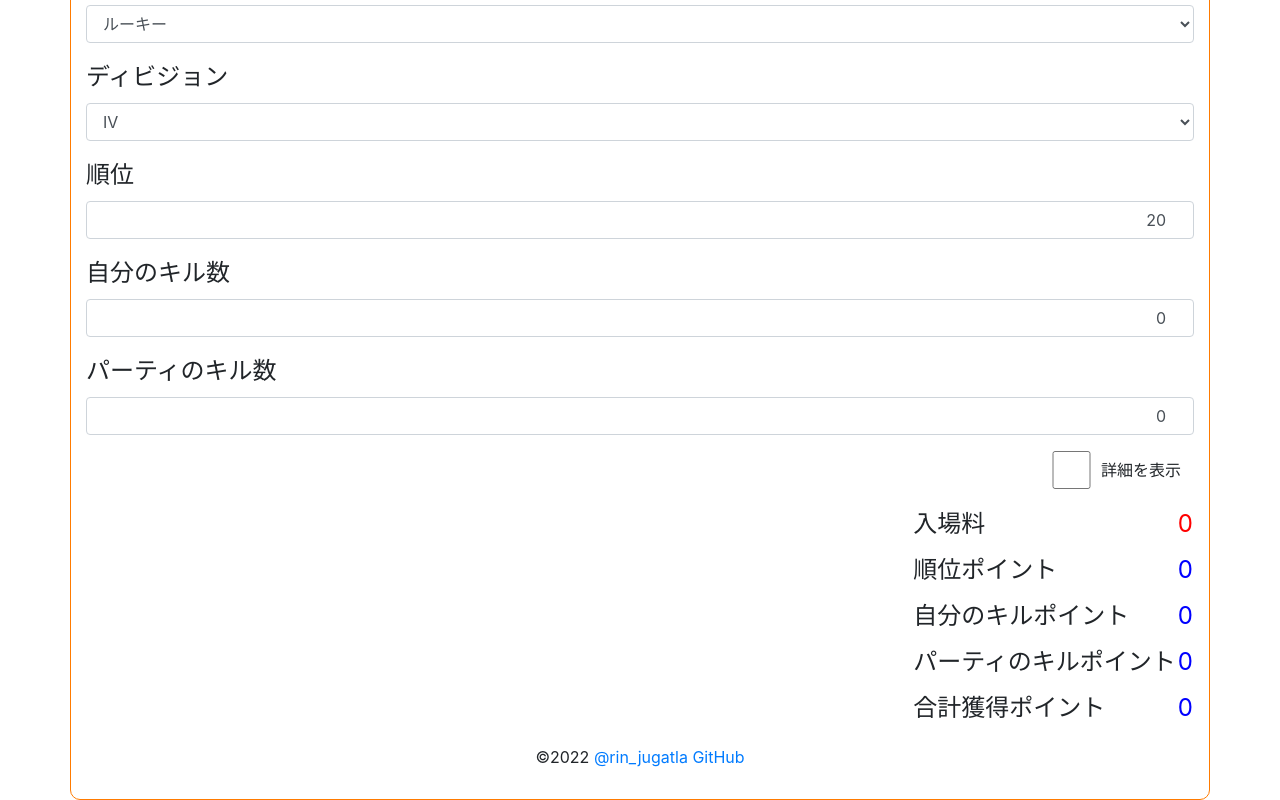
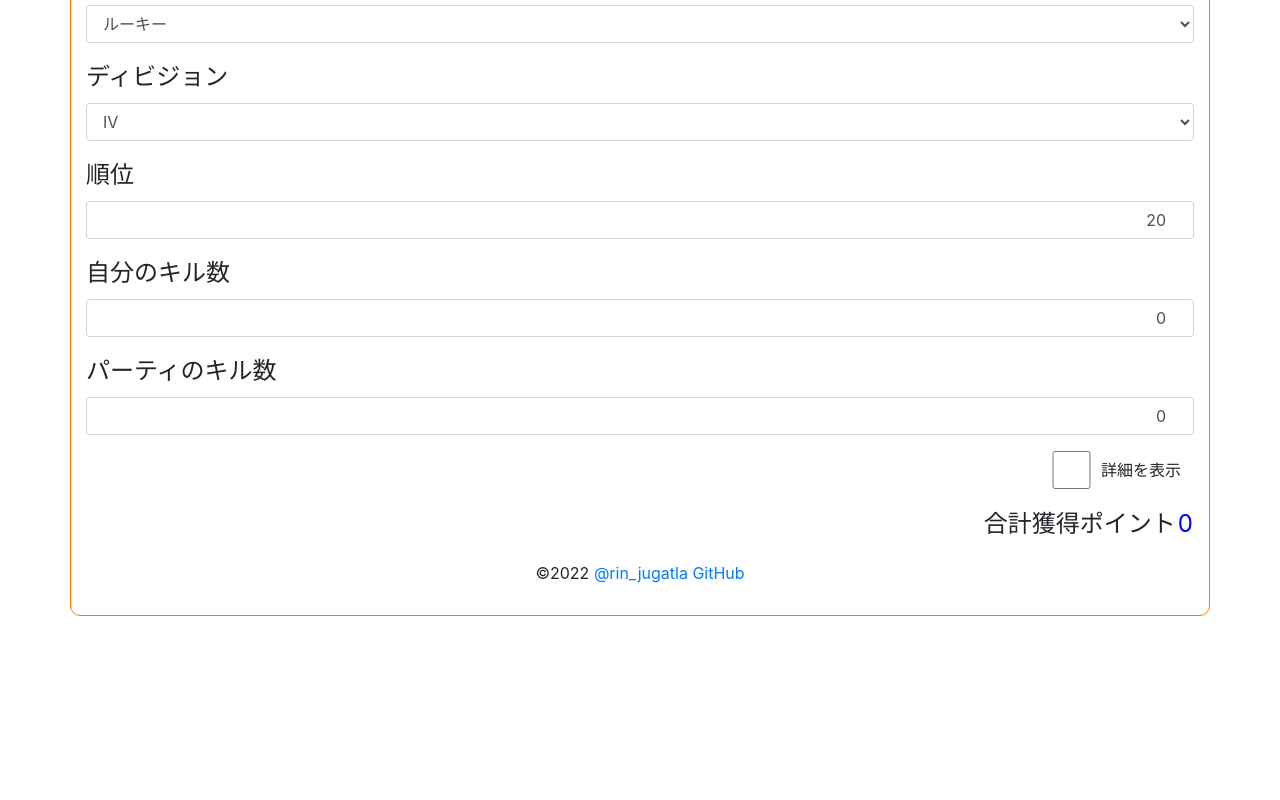
Before and after one commit to rinjugatla/ApexLegendsRankCalculator, a plain HTML site: page index.html in a window 1280 px wide. Shown: the part 118-918 px from the top of the page. After the commit the page ends 800 px from the top, so only its background shows below. Drawn offline with nearby package versions, Linux system fonts and the light colour scheme.

Commit message:
詳細を表示をチェックしたときのみキルポイントの詳細を表示する機能を追加

```diff
--- a/index.html
+++ b/index.html
@@ -86,25 +86,25 @@
             <div class="result-table">
                 <table>
                     <tbody>
-                        <tr class="result-ditail">
+                        <tr class="result-ditail" hidden>
                             <td>
                                 <legend class="result-text">入場料</legend>
                             </td>
                             <td><label class="minus result-point" id="enter-cost"></label></td>
                         </tr>
-                        <tr class="result-ditail">
+                        <tr class="result-ditail" hidden>
                             <td>
                                 <legend class="result-text">順位ポイント</legend>
                             </td>
                             <td><label class="plus result-point" id="order-point"></label></td>
                         </tr>
-                        <tr class="result-ditail">
+                        <tr class="result-ditail" hidden>
                             <td>
                                 <legend class="result-text">自分のキルポイント</legend>
                             </td>
                             <td><label class="plus result-point" id="my-kill-point"></label></td>
                         </tr>
-                        <tr class="result-ditail">
+                        <tr class="result-ditail" hidden>
                             <td>
                                 <legend class="result-text">パーティのキルポイント</legend>
                             </td>
--- a/script.js
+++ b/script.js
@@ -29,6 +29,10 @@ function registEvent() {
         saveCurrentUserData();
     });
     $(document).on('focus', targets, function () { $(this).select() });
+    $(document).on('change', '#result-ditail-toggle', function () {
+        const isShow = !$(this).prop('checked');
+        $('.result-ditail').prop('hidden', isShow);
+    });
 }
 
 // ランクポイントを計算
```
